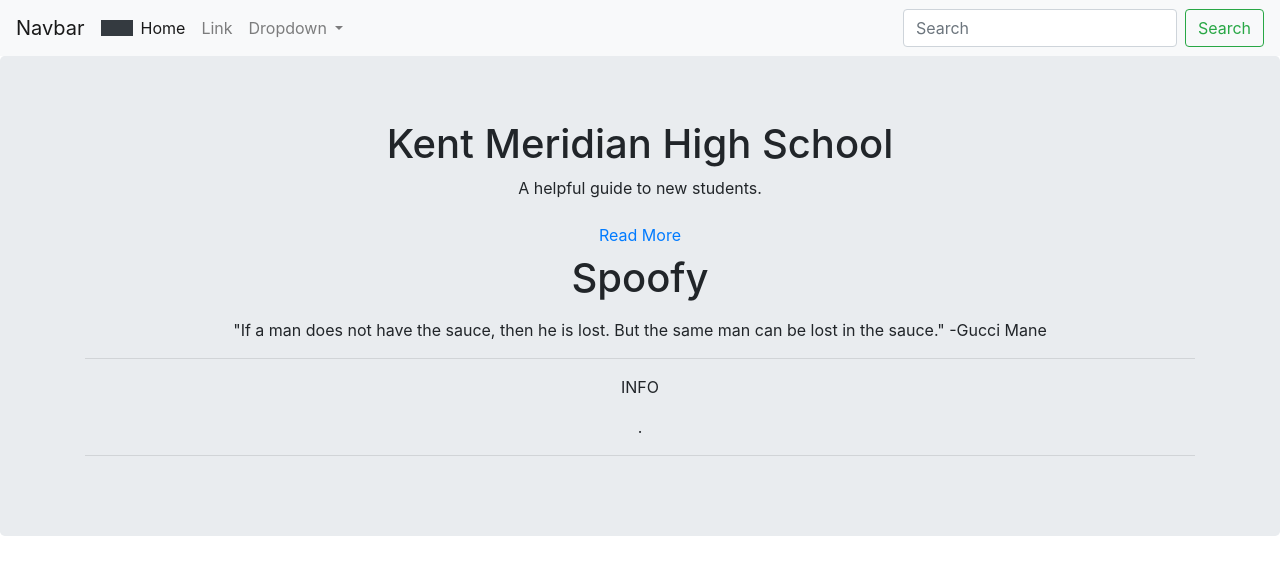
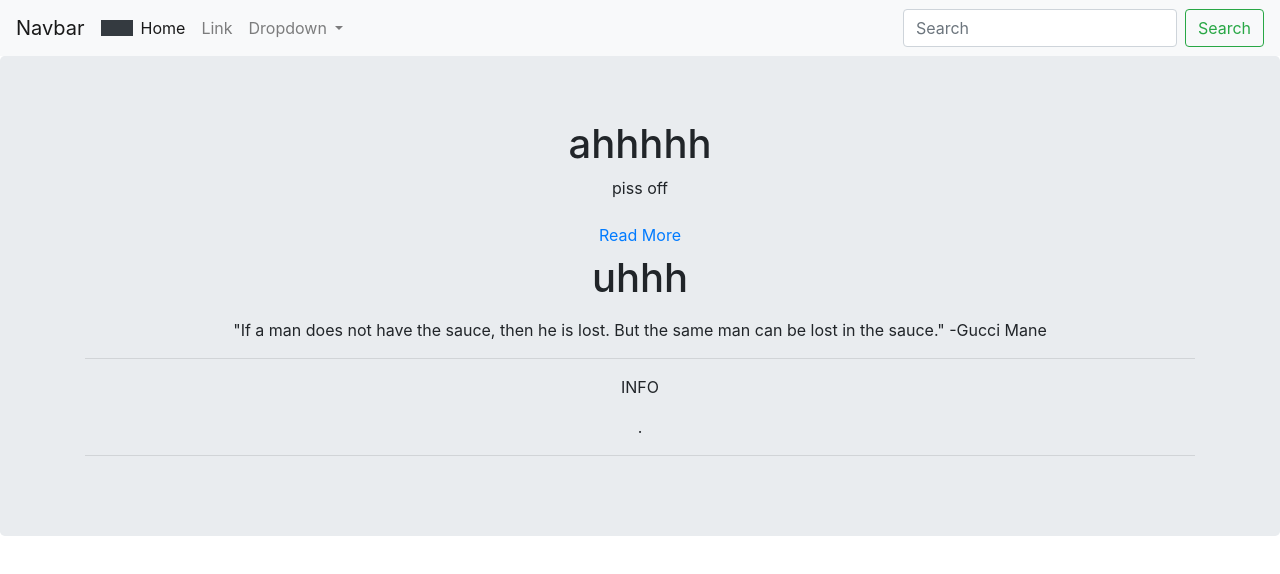
Before and after one commit to EllaFr/EllaFr.github.io, a plain HTML site: page index.html in a window 1280 px wide. Drawn offline with nearby package versions, Linux system fonts and the light colour scheme.

Commit message:
Update index.html

```diff
--- a/index.html
+++ b/index.html
@@ -10,7 +10,7 @@
   <link rel="stylesheet" href="https://maxcdn.bootstrapcdn.com/bootstrap/4.0.0/css/bootstrap.min.css"
     integrity="sha384-Gn5384xqQ1aoWXA+058RXPxPg6fy4IWvTNh0E263XmFcJlSAwiGgFAW/dAiS6JXm" crossorigin="anonymous">
 
-  <title>Spoofys World</title>
+  <title>Spoofys Sad World</title>
 </head>
 
 <body>
@@ -56,8 +56,8 @@
       <!--JUMBOTRON -->
       <div class="jumbotron text-center">
         <div class="container">
-          <h1>Kent Meridian High School</h1>
-          <p> A helpful guide to new students.</p>
+          <h1>ahhhhh</h1>
+          <p> piss off</p>
           <a href="#" class="btn btn primary">Read More</a>
 
 
@@ -69,7 +69,7 @@
 
   <!-- TYPOGRAPHY -->
   <div class="container">
-    <h1 class="page-header">Spoofy<small></small></h1>
+    <h1 class="page-header">uhhh<small></small></h1>
     <p class="lead"></p>
     <p> "If a man does not have the sauce, then he is lost. But the same man can be lost in the sauce." -Gucci Mane</p>
 
```
